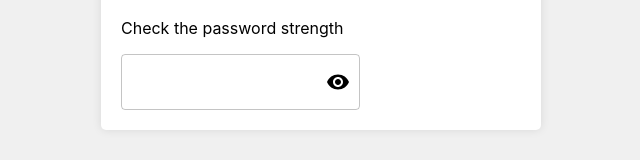
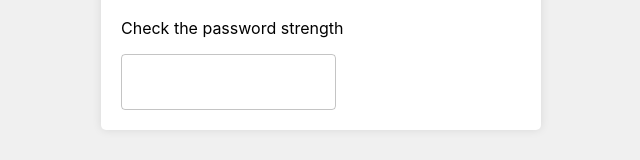
Before and after one commit to tiavina-mika/password-strength-input, a React (Vite) app: page / in a window 1280 px wide. Shown: the part 377-537 px from the top of the page, without its empty margins (319-959 px from the left). Built offline with nearby package versions, Linux system fonts and the light colour scheme.

Commit message:
Update Visibility.tsx

```diff
--- a/src/icons/Visibility.tsx
+++ b/src/icons/Visibility.tsx
@@ -1,13 +1,10 @@
-import { SvgIcon } from "@mui/material";
 
 const Visibility = () => {
     return (
-      <SvgIcon>
-        <svg aria-hidden="true" viewBox="0 0 24 24">
-          <path d="M12 4.5C7 4.5 2.73 7.61 1 12c1.73 4.39 6 7.5 11 7.5s9.27-3.11 11-7.5c-1.73-4.39-6-7.5-11-7.5M12 17c-2.76 0-5-2.24-5-5s2.24-5 5-5 5 2.24 5 5-2.24 5-5 5m0-8c-1.66 0-3 1.34-3 3s1.34 3 3 3 3-1.34 3-3-1.34-3-3-3">
-          </path>
-        </svg>
-      </SvgIcon>
+      <svg viewBox="0 0 24 24">
+        <path d="M12 4.5C7 4.5 2.73 7.61 1 12c1.73 4.39 6 7.5 11 7.5s9.27-3.11 11-7.5c-1.73-4.39-6-7.5-11-7.5M12 17c-2.76 0-5-2.24-5-5s2.24-5 5-5 5 2.24 5 5-2.24 5-5 5m0-8c-1.66 0-3 1.34-3 3s1.34 3 3 3 3-1.34 3-3-1.34-3-3-3">
+        </path>
+      </svg>
     );
 }
 
```
